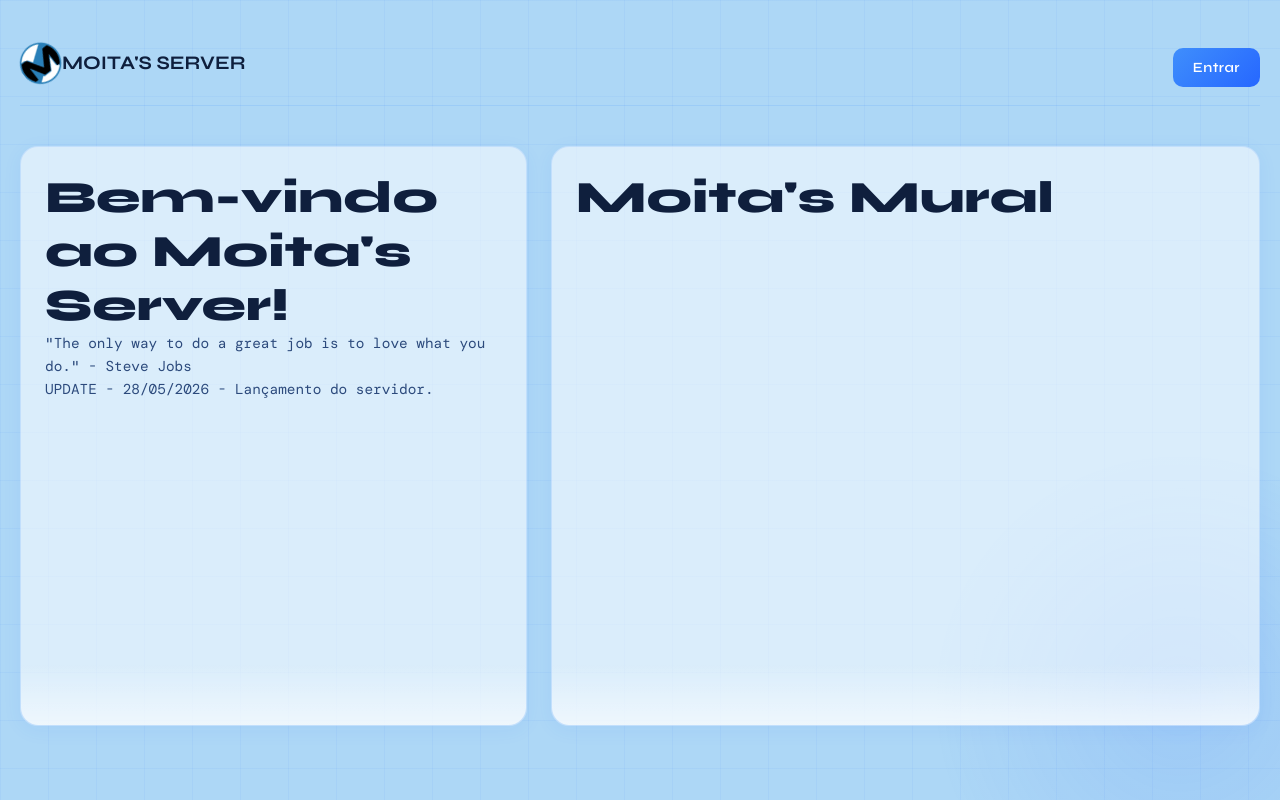
After one commit to samuelofclopes/My-Personal-Server, a Flask app: page / in a window 1280 px wide. The commit adds this page. Run offline with Flask 3, Linux system fonts and the light colour scheme; data that the repository does not hold is empty; some web fonts are replaced.

Commit message:
Adição de uma landing page e da minha logo pessoal
Adição da landing page e da minha logo pessoal.

```diff
--- a/static/css/style.css
+++ b/static/css/style.css
@@ -222,8 +222,6 @@ a:hover { color: var(--c3); text-decoration: underline; }
   box-shadow: 0 4px 20px rgba(38,103,255,0.06);
 }
 
-.left_side_container  { transform: translateY(24px); }
-.right_side_container { transform: translateY(-8px); }
 
 .left_side_container::after,
 .right_side_container::after {
--- /dev/null
+++ b/static/data/updates.json
@@ -0,0 +1,10 @@
+{
+    "updates": [
+
+        {
+        "type": "UPDATE",
+        "date": "28/05/2026",
+        "title": "Lançamento do servidor."
+        }
+    ]
+}
--- /dev/null
+++ b/static/js/landing_page.js
@@ -0,0 +1,64 @@
+document.addEventListener("DOMContentLoaded", carregarMoral); // Assim que a pagina carregar, chamamos carregarMoral
+document.addEventListener("DOMContentLoaded", carregarUpdates); // Assim que a pagina carregar, chamamos carregarUpdates
+setInterval(carregarMoral, 25000); // A cada 25 segundos, chamamos carregarMoral para atualizar o mural sem precisar recarregar a página
+
+function carregarMoral() {
+
+    // Fazemos um fetch para a rota da API que retorna as mensagens do mural
+    fetch("/api/moral")
+
+        // Transformamos a resposta em JSON
+        .then(response => response.json())
+
+        // Agora 'data' é o objeto retornado pela API, que deve conter um array de mensagens
+        .then(data =>
+                {
+                const m = document.getElementById("moral");
+                m.innerText = ""; // Limpa o "Carregando..."
+
+                // Pega cada mensagem do array de mensagens e adiciona ao mural
+                data.mensagens.forEach(msg =>
+                    {
+                    const p = document.createElement("p");
+                    p.innerText = msg.content;
+                    p.innerHTML += "<br><span class='moral-info'>User: " + msg.user + " | Postado em: " + new Date(msg.created_at).toLocaleString()+ "</span>";
+                    m.appendChild(p);
+                    });
+                })
+
+            // Se ocorrer um erro ao carregar as mensagens, exibe uma mensagem de erro na consola e na página
+            .catch(error =>
+                    {
+                        console.error("Erro ao carregar a moral:", error);
+                    document.getElementById("moral").innerText = "Erro ao carregar mensagens.";
+                    }
+             );
+}
+
+
+
+function carregarUpdates() {
+    fetch("/static/data/updates.json")
+
+        // Transformamos a resposta em JSON
+        .then(response => response.json())
+
+        // Agora 'data' é o objeto retornado pelo JSON, que deve conter um array de updates
+        .then(data =>
+            {
+            const u = document.getElementById("updates"); // Seleciona o elemento onde os updates serão exibidos
+            u.innerText = ""; // Limpa o "A carregar..."
+            data.updates.forEach(update =>
+                { // Para cada update no array de updates adiciona o update
+                u.innerHTML += `${update.type} - ${update.date} - ${update.title}<br><br>`;
+                });
+            })
+
+        // Se ocorrer um erro ao carregar o JSON, exibe uma mensagem de erro na consola e na página
+        .catch(error =>
+            {
+            console.error("Erro ao carregar os updates:", error);
+            document.getElementById("updates").innerText = "Erro ao carregar updates.";
+            });
+
+}
--- /dev/null
+++ b/templates/public/landing_page.html
@@ -0,0 +1,42 @@
+<!DOCTYPE html>
+<html lang="pt">
+<head>
+    <meta charset="UTF-8">
+    <meta name="viewport" content="width=device-width, initial-scale=1.0">
+    <title>Moita's Server — O Teu Mural</title>
+    <link rel="stylesheet" href="/static/css/style.css">
+</head>
+<body style="padding: 20px;">
+
+    <header class="header-container">
+
+        <div style="display: flex; align-items: center;">
+            <img src="/static/images/logo.png" alt="Logo" class="girar">
+            <h3 class="tagline"><strong>MOITA'S SERVER</strong></h3>
+        </div>
+
+        <div class="header-actions">
+            <a href="/login"><button class="primary">Entrar</button></a>
+        </div>
+
+    </header>
+
+
+    <div class="containers_wrapper">
+
+        <div class="left_side_container">
+            <h1>Bem-vindo ao Moita's Server!</h1>
+            <p>"The only way to do a great job is to love what you do." - Steve Jobs</p>
+            <p id="updates">A carregar...</p>
+        </div>
+
+        <div class="right_side_container">
+           <h1>Moita's Mural</h1>
+            <p id="moral">A carregar...</p>
+        </div>
+    </div>
+
+
+</body>
+<script src="/static/js/landing_page.js"></script>
+</html>
```
Also changed, not shown: static/images/icon.ico (added), static/images/logo.png (added).
